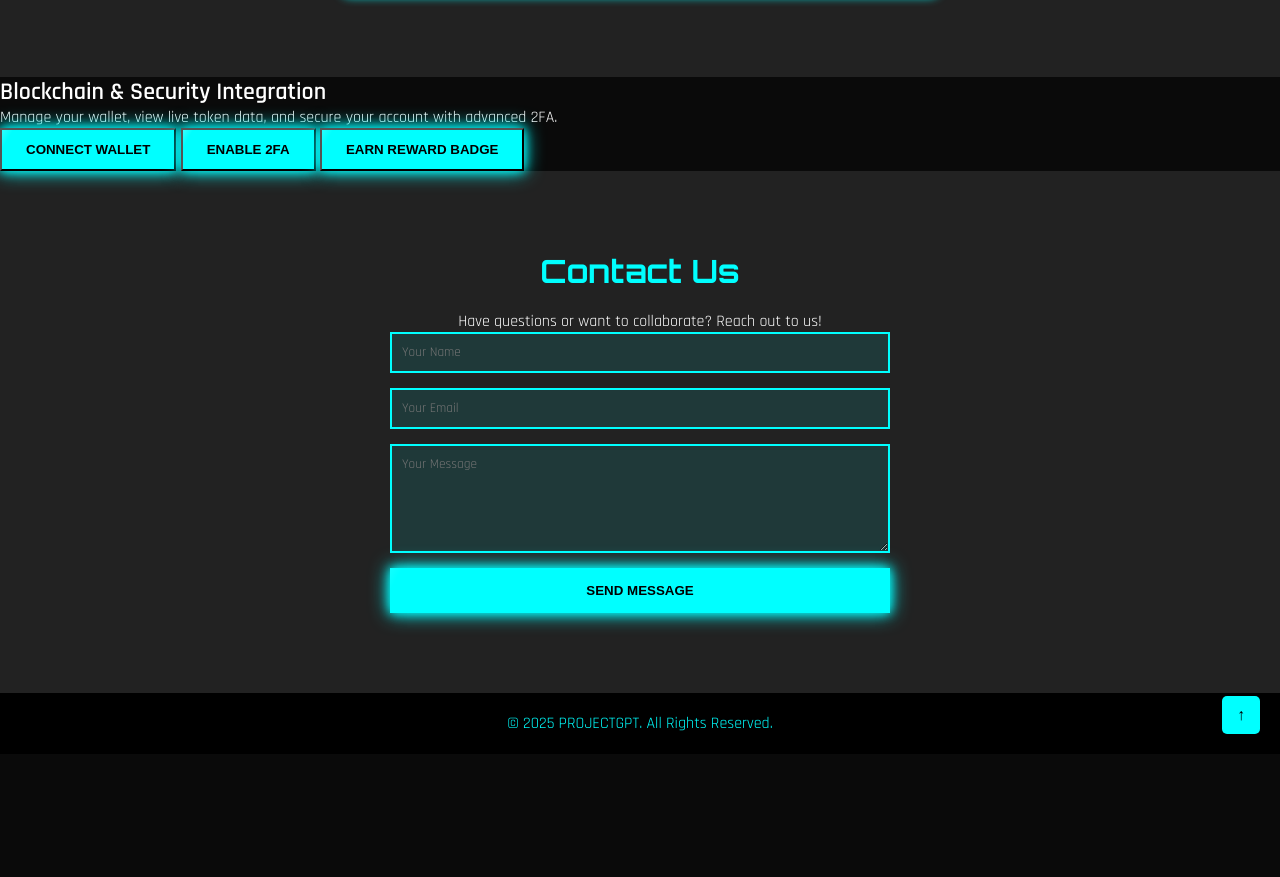
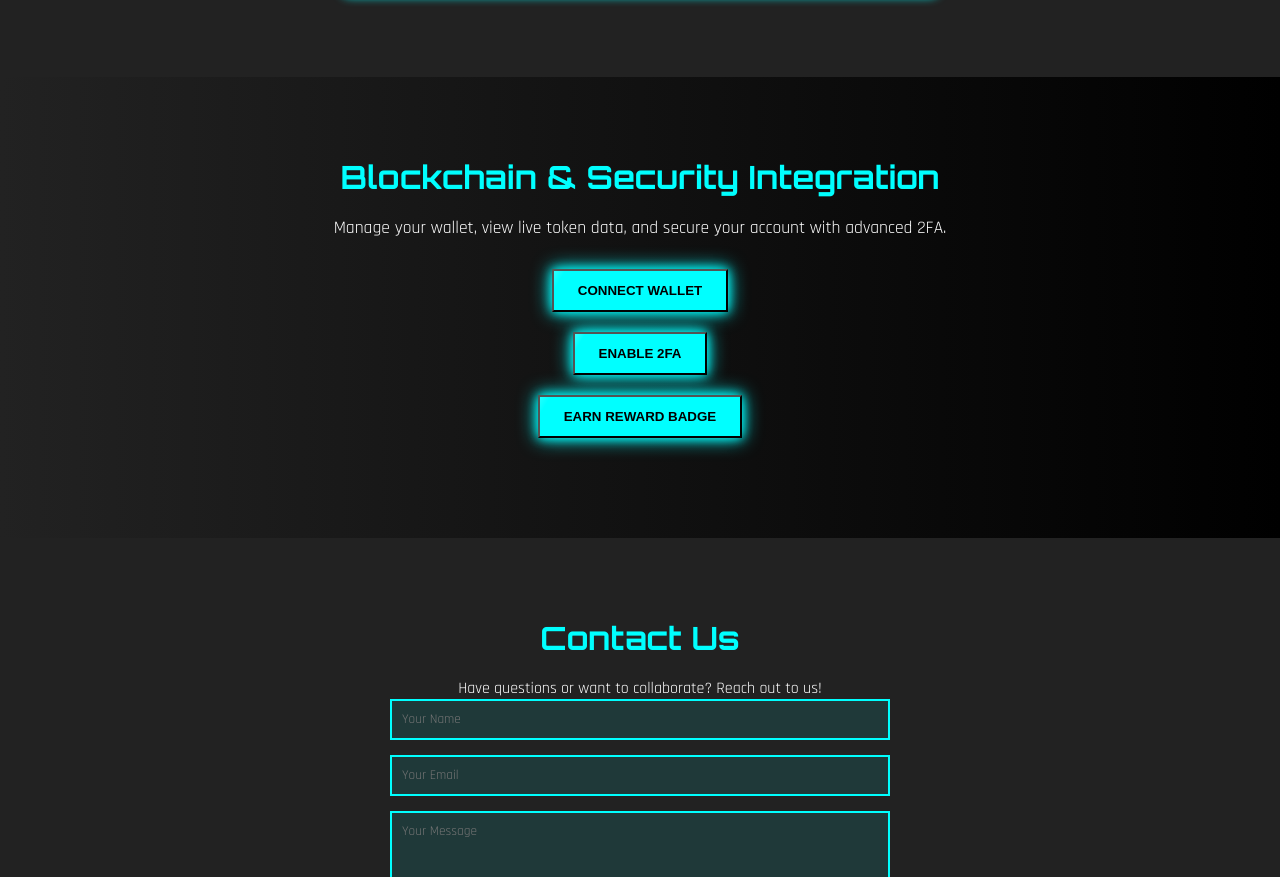
Before and after one commit to CaptObito/GPTPROJECT, a plain HTML site: page index.html in a window 1280 px wide. Shown: the part 1696-2573 px from the top of the page. Before the commit the page ends 2450 px from the top, so only its background shows below. Drawn offline with Linux system fonts and the light colour scheme.

Commit message:
Update style.css

```diff
--- a/style.css
+++ b/style.css
@@ -4,6 +4,8 @@
   padding: 0;
   box-sizing: border-box;
 }
+
+/* FONT & BODY */
 body {
   font-family: 'Rajdhani', sans-serif;
   background-color: #0a0a0a;
@@ -17,7 +19,7 @@ body.dark-mode {
   color: #000;
 }
 
-/* NAVIGATION */
+/* NAVIGATION BAR */
 .navbar {
   position: fixed;
   top: 0;
@@ -62,6 +64,8 @@ body.dark-mode {
   background: cyan;
   color: #000;
 }
+
+/* HAMBURGER MENU (MOBILE) */
 .hamburger {
   display: none;
   flex-direction: column;
@@ -140,7 +144,7 @@ body.dark-mode {
   to { opacity: 1; }
 }
 
-/* GLITCH & TYPEWRITER */
+/* GLITCH & TYPEWRITER EFFECT */
 .glitch-text {
   position: relative;
   animation: glitch 2s infinite;
@@ -356,6 +360,44 @@ body.dark-mode {
   color: magenta;
 }
 
+/* BLOCKCHAIN & SECURITY SECTION */
+.blockchain {
+  background: linear-gradient(to right, #222, #000);
+  padding: 80px 20px;
+  text-align: center;
+  transition: all 0.4s ease-in-out;
+}
+.blockchain h2 {
+  font-family: 'Orbitron', sans-serif;
+  font-size: 2rem;
+  margin-bottom: 20px;
+  color: cyan;
+}
+.blockchain p {
+  margin-bottom: 30px;
+  font-size: 1.1rem;
+}
+.blockchain-container {
+  display: flex;
+  flex-direction: column;
+  align-items: center;
+  gap: 20px;
+}
+.security-status {
+  margin-top: 20px;
+  font-size: 1.1rem;
+  color: lime;
+}
+.reward-badge {
+  margin-top: 20px;
+  font-size: 1.2rem;
+  color: magenta;
+  border: 2px solid magenta;
+  padding: 10px;
+  border-radius: 10px;
+  display: inline-block;
+}
+
 /* CONTACT SECTION */
 .contact {
   background: #222;
```
